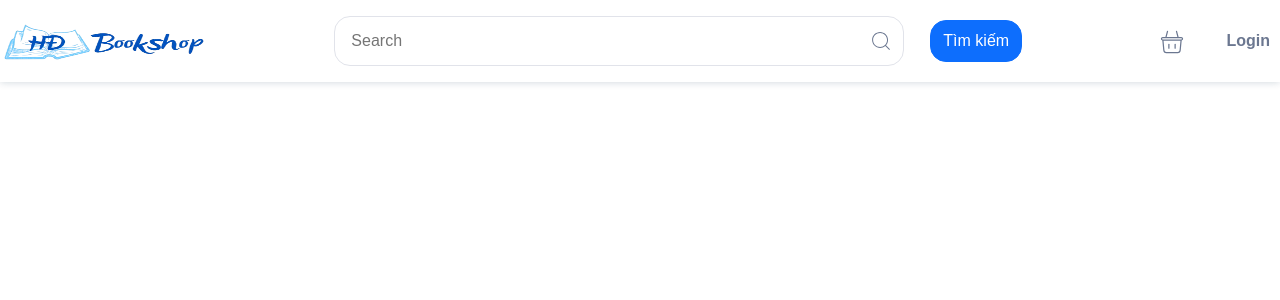
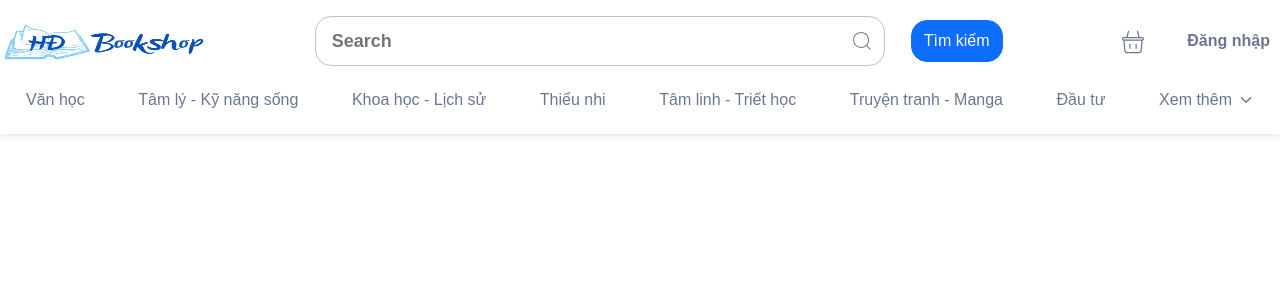
Before and after one commit to nguyendat0908/Do_An_Frontend, a React (Create React App) app: page / in a window 1280 px wide. Shown: the top 300 px of the page. Built offline with nearby package versions, Linux system fonts and the light colour scheme; a web font is replaced by a local one.

Commit message:
Thiết kế UI phần Header - Tippy

```diff
--- a/package.json
+++ b/package.json
@@ -7,6 +7,7 @@
     "@testing-library/jest-dom": "^6.6.3",
     "@testing-library/react": "^16.2.0",
     "@testing-library/user-event": "^13.5.0",
+    "@tippyjs/react": "^4.2.6",
     "axios": "^1.8.3",
     "bootstrap": "^5.3.3",
     "normalize.css": "^8.0.1",
--- a/public/index.html
+++ b/public/index.html
@@ -21,7 +21,7 @@
       work correctly both with client-side routing and a non-root public URL.
       Learn how to configure a non-root public URL by running `npm run build`.
     -->
-        <title>React App</title>
+        <title>Book Shop</title>
     </head>
     <body>
         <noscript>You need to enable JavaScript to run this app.</noscript>
--- a/src/components/Search/Search.scss
+++ b/src/components/Search/Search.scss
@@ -6,7 +6,7 @@
     padding-left: 16px;
     background-color: transparent;
     border-radius: 16px;
-    border: 1px solid #e1e3ea;
+    border: 1px solid #c0c0c2;
 
     form {
         flex: 1;
@@ -14,7 +14,8 @@
             outline: none;
             width: 100%;
             height: 100%;
-            font-size: 16px;
+            font-size: 18px;
+            font-weight: 600;
             border: none;
             color: var(--text-color);
         }
--- a/src/layouts/Header/Header.js
+++ b/src/layouts/Header/Header.js
@@ -1,10 +1,17 @@
 import logo from '../../assets/images/Logo.png';
-import { CiSearch, CiShoppingBasket } from 'react-icons/ci';
+import { CiShoppingBasket } from 'react-icons/ci';
+import { IoIosArrowDown } from 'react-icons/io';
 import Button from 'react-bootstrap/Button';
 import './Header.scss';
 import Search from '../../components/Search/Search';
+import Tippy from '@tippyjs/react/headless';
+import { useState } from 'react';
+import { IoPersonOutline } from 'react-icons/io5';
 
 const Header = () => {
+    const [visible, setVisible] = useState(false);
+    const show = () => setVisible(true);
+    const hide = () => setVisible(false);
     return (
         <header className="header-main">
             <div className="navigation-content">
@@ -15,6 +22,7 @@ const Header = () => {
                         height="40"
                         className="d-inline-block align-top"
                         alt="React Bootstrap logo"
+                        style={{ cursor: 'pointer' }}
                     />
                     <div style={{ display: 'flex', gap: '26px', alignItems: 'center', justifyContent: 'center' }}>
                         <Search />
@@ -26,15 +34,76 @@ const Header = () => {
                         <div className="action-cart">
                             <CiShoppingBasket />
                         </div>
-                        {/* <div className="action-person">
-                            <IoPersonOutline />
-                        </div> */}
+                        {/* <Tippy
+                            interactive={true}
+                            visible={visible}
+                            onClickOutside={hide}
+                            render={(attrs) => (
+                                <div className="show-info" tabIndex="-1" {...attrs}>
+                                    <IoPersonOutline className="info-icon" />
+                                    <div className="info-buy">
+                                        <p>Mua hàng</p>
+                                        <a>Lịch sử mua hàng</a>
+                                    </div>
+                                    <div className="info-myAccount">
+                                        <p>Tài khoản</p>
+                                        <a>Tài khoản của tôi</a>
+                                    </div>
+                                    <div className="logout">
+                                        <a>Đăng xuất</a>
+                                    </div>
+                                </div>
+                            )}
+                        >
+                            <div className="action-person" onClick={visible ? hide : show}>
+                                <IoPersonOutline />
+                            </div>
+                        </Tippy> */}
                         <div className="action-login">
-                            <button>Login</button>
+                            <button>Đăng nhập</button>
                         </div>
                     </div>
                 </div>
-                <div className="navigation-category"></div>
+                <div className="navigation-category">
+                    <div className="category-items">
+                        <a className="category-items-link">Văn học</a>
+                    </div>
+                    <div className="category-items">
+                        <a className="category-items-link">Tâm lý - Kỹ năng sống</a>
+                    </div>
+                    <div className="category-items">
+                        <a className="category-items-link">Khoa học - Lịch sử</a>
+                    </div>
+                    <div className="category-items">
+                        <a className="category-items-link">Thiếu nhi</a>
+                    </div>
+                    <div className="category-items">
+                        <a className="category-items-link">Tâm linh - Triết học</a>
+                    </div>
+                    <div className="category-items">
+                        <a className="category-items-link">Truyện tranh - Manga</a>
+                    </div>
+                    <div className="category-items">
+                        <a className="category-items-link">Đầu tư</a>
+                    </div>
+                    <Tippy
+                        placement="bottom-end"
+                        interactive={true}
+                        render={(attrs) => (
+                            <div className="show-more-category" tabIndex="-1" {...attrs}>
+                                <a className="more-category-items-link">Công nghệ lập trình</a>
+                                <a className="more-category-items-link">Xem tất cả</a>
+                            </div>
+                        )}
+                    >
+                        <div className="category-items">
+                            <div className="category-items-title">Xem thêm</div>
+                            <div className="category-items-icon">
+                                <IoIosArrowDown />
+                            </div>
+                        </div>
+                    </Tippy>
+                </div>
             </div>
         </header>
     );
--- a/src/layouts/Header/Header.scss
+++ b/src/layouts/Header/Header.scss
@@ -2,9 +2,9 @@
     padding: 16px 0;
     box-shadow: 0 0 8px rgba(11, 43, 74, 0.2);
     .navigation-content {
+        max-width: 1330px;
+        margin: 0 auto;
         .search-content {
-            max-width: 1330px;
-            margin: 0 auto;
             display: flex;
             align-items: center;
             justify-content: space-between;
@@ -41,6 +41,70 @@
                         }
                     }
                 }
+                .show-info {
+                    position: relative;
+                    z-index: 1;
+                    display: flex;
+                    flex-direction: column;
+                    align-items: flex-start;
+                    justify-content: center;
+                    padding: 20px 40px;
+                    box-shadow: 0 0 8px rgba(11, 43, 74, 0.2);
+                    border-radius: 10px;
+                    gap: 20px;
+                    background-color: white;
+                    .info-icon {
+                        width: 44px;
+                        height: 44px;
+                        color: black;
+                        border: 1px solid var(--text-color);
+                        border-radius: 50%;
+                        padding: 10px;
+                        background-color: #e9e9e9;
+                    }
+                    .info-buy {
+                        padding: 10px 0;
+                        border-top: 1px solid #d8d8d8;
+                        border-bottom: 1px solid #d8d8d8;
+
+                        p {
+                            font-size: 14px;
+                            color: var(--text-color);
+                            font-weight: 600;
+                        }
+
+                        a {
+                            &:hover {
+                                cursor: pointer;
+                                color: var(--hover-dark-color);
+                            }
+                        }
+                    }
+                    .info-myAccount {
+                        padding: 0 0 10px 0;
+                        border-bottom: 1px solid #d8d8d8;
+                        p {
+                            font-size: 14px;
+                            color: var(--text-color);
+                            font-weight: 600;
+                        }
+
+                        a {
+                            &:hover {
+                                cursor: pointer;
+                                color: var(--hover-dark-color);
+                            }
+                        }
+                    }
+                    .logout {
+                        a {
+                            &:hover {
+                                cursor: pointer;
+                                color: var(--hover-dark-color);
+                            }
+                        }
+                    }
+                }
 
                 .action-person {
                     font-size: 24px;
@@ -55,5 +119,60 @@
                 }
             }
         }
+        .navigation-category {
+            display: flex;
+            align-items: center;
+            justify-content: space-between;
+            margin: auto;
+            padding: 16px 16px 0 16px;
+            .category-items {
+                display: flex;
+                align-items: center;
+                justify-content: center;
+                padding: 5px 10px;
+                cursor: pointer;
+                background-color: transparent;
+                border-radius: 14px;
+                &:hover {
+                    background-color: var(--hover-light-color);
+                }
+
+                .category-items-link {
+                    color: var(--text-color);
+                    text-decoration: none;
+                    font-size: 16px;
+                }
+                .category-items-title {
+                    color: var(--text-color);
+                    font-size: 16px;
+                    margin-right: 6px;
+                }
+                .category-items-icon {
+                    color: var(--text-color);
+                    margin-bottom: 2px;
+                }
+            }
+            .show-more-category {
+                display: flex;
+                flex-direction: column;
+                align-items: flex-start;
+                justify-content: center;
+                padding: 20px 40px;
+                box-shadow: 0 0 8px rgba(11, 43, 74, 0.2);
+                border-radius: 10px;
+                gap: 20px;
+                background-color: white;
+                .more-category-items-link {
+                    color: var(--text-color);
+                    text-decoration: none;
+                    font-size: 16px;
+                    cursor: pointer;
+
+                    &:hover {
+                        color: var(--hover-dark-color);
+                    }
+                }
+            }
+        }
     }
 }
```
Also changed, not shown: public/manifest.json, 2 other files (tests, documents, lock files or other folders).
